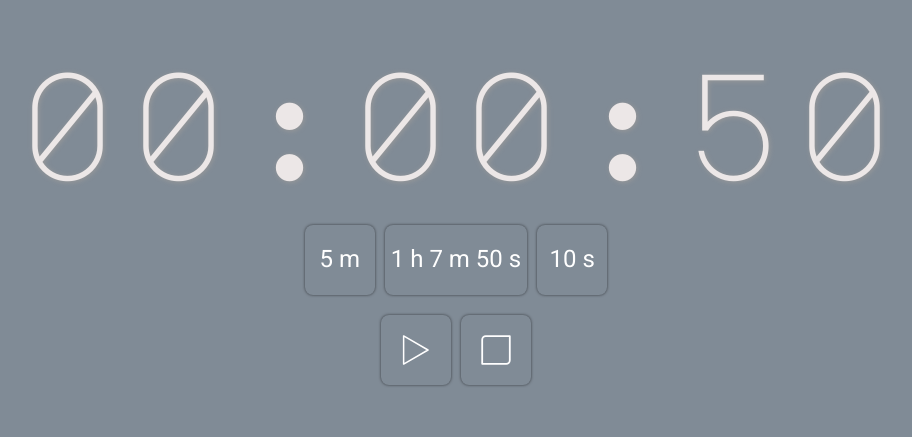
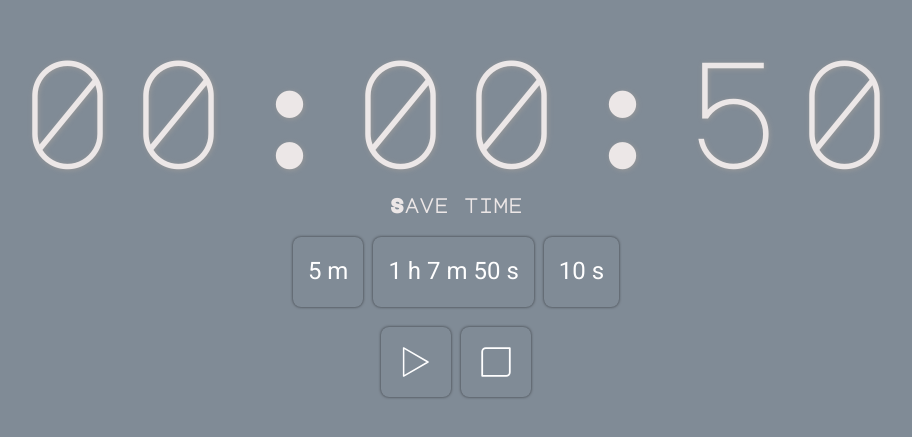
Before and after one commit to Episodel/timeLeft, a React (Create React App) app: page / in a window 1280 px wide. Shown: the part 191-628 px from the top of the page, without its empty margins (184-1096 px from the left). Built offline with nearby package versions, Linux system fonts and the light colour scheme.

Commit message:
addded selected time

```diff
--- a/src/components/Timer/Timer.tsx
+++ b/src/components/Timer/Timer.tsx
@@ -9,28 +9,37 @@ interface ITimerProps {
 }
 
 interface IInitialTime {
-  h?: number | null
-  m?: number | null
-  s?: number | null
+  h: number | string
+  m: number | string
+  s: number | string
 }
 
 const initialTime: Array<IInitialTime> = [
-  { h: null, m: 5, s: null },
+  { h: 0, m: 5, s: 0 },
   { h: 1, m: 7, s: 50 },
-  { h: null, m: null, s: 10 },
+  { h: 0, m: 0, s: 10 },
 ]
 
 const padTime = (time: number) => {
   return time.toString().padStart(2, '0')
 }
 
-// const timeParse = (time: any) => {
-//   const newTime = Object.fromEntries(
-//     Object.entries(time).map(([k, v]) => [v, k])
-//   )
+const timeParse = (time: any) => {
+  let setTime = 0
+  Object.entries(time).forEach(([key, value]: any) => {
+    if (key === 'h') {
+      setTime += value * 3600
+    }
+    if (key === 'm') {
+      setTime += value * 60
+    }
+    if (key === 's') {
+      setTime += value
+    }
+  })
 
-//   return newTime.5
-// }
+  return setTime
+}
 
 const Timer: React.FC<ITimerProps> = ({ className }) => {
   const [timeLeft, setTimeLeft] = React.useState(50)
@@ -40,6 +49,7 @@ const Timer: React.FC<ITimerProps> = ({ className }) => {
   const seconds = padTime(Math.floor(timeLeft % 60))
 
   const intervalRef = React.useRef<number | null>(null)
+  const intervalTime = React.useRef<number>(0)
 
   const startTimer = () => {
     if (intervalRef.current !== null) return
@@ -56,10 +66,8 @@ const Timer: React.FC<ITimerProps> = ({ className }) => {
 
   const stopTimer = () => {
     if (intervalRef.current === null) return
-
     clearInterval(intervalRef.current)
     intervalRef.current = null
-
     setIsRunning(false)
   }
 
@@ -68,8 +76,15 @@ const Timer: React.FC<ITimerProps> = ({ className }) => {
       clearInterval(intervalRef.current)
     }
     intervalRef.current = null
-    setTimeLeft(5)
+    setTimeLeft(intervalTime.current)
     setIsRunning(false)
+  }
+
+  const handleSavedTime = (index: number) => {
+    const setTime = initialTime.find((item, i) => i === index)
+    intervalTime.current = timeParse(setTime)
+    setTimeLeft(intervalTime.current)
+    startTimer()
   }
   return (
     <div className={className}>
@@ -80,15 +95,21 @@ const Timer: React.FC<ITimerProps> = ({ className }) => {
         <span>:</span>
         <span>{seconds}</span>
       </div>
-      <div className="savedTime buttons">
-        {initialTime.map((item) => (
-          <Button>
-            {`${item.h !== null ? `${item.h} h` : ''}
-            ${item.m !== null ? `${item.m} m` : ''}
-            ${item.s !== null ? `${item.s} s` : ''}`}
-          </Button>
-        ))}
-      </div>
+      {initialTime && (
+        <div className="savedTime">
+          <h2 className="timeTitle">Save time</h2>
+          <div className="buttons">
+            {initialTime.map((item, i) => (
+              // eslint-disable-next-line react/no-array-index-key
+              <Button key={i} onClick={() => handleSavedTime(i)}>
+                {`${item.h !== 0 ? `${item.h} h` : ''}
+            ${item.m !== 0 ? `${item.m} m` : ''}
+            ${item.s !== 0 ? `${item.s} s` : ''}`}
+              </Button>
+            ))}
+          </div>
+        </div>
+      )}
       <div className="buttons">
         {!isRunning && (
           <Button type="button" onClick={startTimer}>
@@ -115,6 +136,18 @@ export default styled(Timer)`
     font-family: 'Major Mono Display', monospace;
     span {
       text-shadow: #999 1px 1px 5px;
+    }
+  }
+
+  .savedTime {
+    display: flex;
+    flex-direction: column;
+    align-items: center;
+    color: #ece7e7;
+
+    .timeTitle {
+      font-size: 2rem;
+      font-family: 'Major Mono Display', monospace;
     }
   }
 
--- a/src/styles/GlobalStyle.ts
+++ b/src/styles/GlobalStyle.ts
@@ -16,6 +16,10 @@ const GlobalStyle = createGlobalStyle`
   body {
     font-family: 'Roboto', sans-serif;
   }
+
+  h1,h2,h3 {
+    margin: 0;
+  }
 `
 
 export default GlobalStyle
--- a/src/styles/elements/Button.ts
+++ b/src/styles/elements/Button.ts
@@ -2,6 +2,7 @@ import styled from 'styled-components'
 
 const Button = styled.button`
   outline: none;
+  padding: 0 15px;
   min-width: 70px;
   height: 70px;
   border: none;
```
Also changed, not shown: 1 other file (tests, documents, lock files or other folders).
